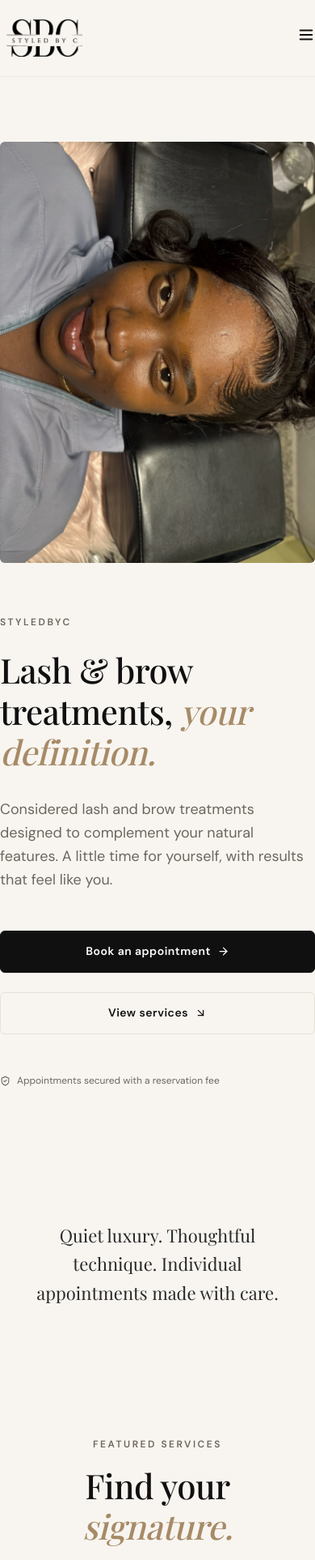
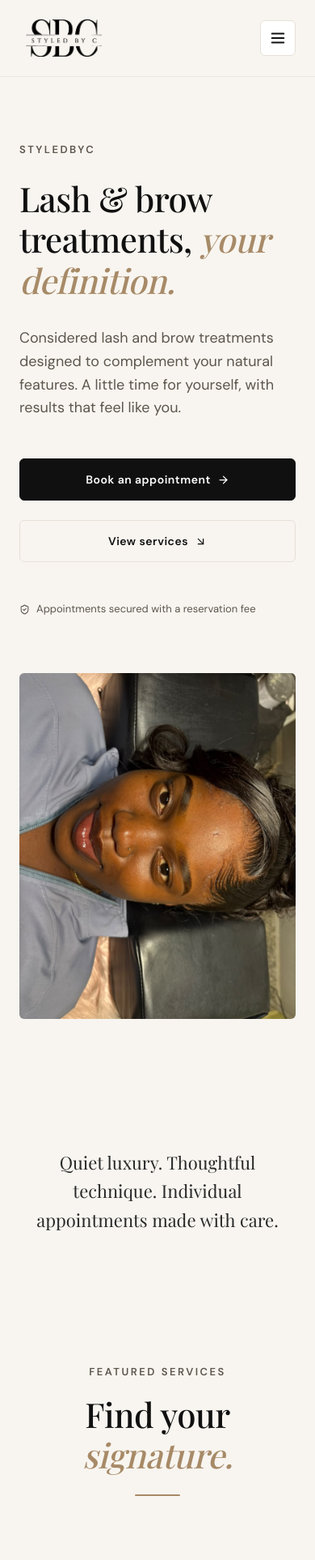
Before and after one commit to Jaytoobad/StyledByC, a React (Vite) app: page / in a window 390 px wide. Shown: the top 1926 px of the page at 81% size. Built offline with nearby package versions, Linux system fonts and the light colour scheme; a web font is replaced by a local one.

Commit message:
UI/UX refinement: hero image frames, services CTA, contrast, nav, section headings

```diff
--- a/src/components/Nav.tsx
+++ b/src/components/Nav.tsx
@@ -27,7 +27,19 @@ export function Nav() {
 
 
 
-  const close = () => setOpen(false);
+  const close = () => {
+    setOpen(false);
+    document.body.classList.remove('menu-open');
+  };
+
+  useEffect(() => {
+    if (open) {
+      document.body.classList.add('menu-open');
+    } else {
+      document.body.classList.remove('menu-open');
+    }
+    return () => document.body.classList.remove('menu-open');
+  }, [open]);
 
 
 
@@ -114,21 +126,13 @@ export function Nav() {
 
 
           <button
-
-
-
+            className="header-menu-btn"
             aria-label={open ? 'Close navigation menu' : 'Open navigation menu'}
-
             aria-expanded={open}
-
             aria-controls="mobile-nav"
-
             onClick={() => setOpen((p) => !p)}
-
           >
-
             {open ? <X size={22} /> : <Menu size={22} />}
-
           </button>
 
         </div>
--- /dev/null
+++ b/src/components/SectionHeading.tsx
@@ -0,0 +1,35 @@
+import { ReactNode } from 'react';
+
+export type HeadingAlign = 'center' | 'left';
+
+interface Props {
+  eyebrow?: string;
+  children: ReactNode;
+  align?: HeadingAlign;
+  as?: 'h1' | 'h2' | 'h3';
+  className?: string;
+}
+
+/**
+ * Reusable section heading: heading text followed by a short tan accent line.
+ * The line inherits the heading alignment (centered on centered sections,
+ * left-aligned on left-aligned ones). No browser underline is used.
+ */
+export function SectionHeading({
+  eyebrow,
+  children,
+  align = 'center',
+  as = 'h2',
+  className,
+}: Props) {
+  const Tag = as;
+  return (
+    <div className={`section-head section-head--${align}${className ? ` ${className}` : ''}`}>
+      {eyebrow && <div className="eyebrow">{eyebrow}</div>}
+      <Tag className="section-heading">
+        {children}
+        <span className="section-heading__accent" aria-hidden="true" />
+      </Tag>
+    </div>
+  );
+}
--- a/src/pages/Confirmation.tsx
+++ b/src/pages/Confirmation.tsx
@@ -85,7 +85,7 @@ export function Confirmation() {
             <dt>Status</dt>
             <dd>{latest.status}</dd>
           </div>
-          <p style={{ marginTop: 24, fontSize: 14, color: '#6d665e' }}>
+          <p style={{ marginTop: 24, fontSize: 14, color: 'var(--sb-grey)' }}>
             No payment has been taken. Do not send money until the artist
             confirms your appointment.
           </p>
--- a/src/pages/Guide.tsx
+++ b/src/pages/Guide.tsx
@@ -1,6 +1,7 @@
 import { useNavigate } from 'react-router-dom';
 import { useEffect } from 'react';
 import { ShieldCheck } from 'lucide-react';
+import { SectionHeading } from '../components/SectionHeading';
 
 export function Guide() {
   useEffect(() => {
@@ -11,14 +12,13 @@ export function Guide() {
   return (
     <main className="policy-page" id="content">
       <div className="container">
-        <div className="section-head" style={{ marginBottom: 40 }}>
-          <div className="eyebrow">Pre-appointment guide</div>
-          <h1>Your appointment, <em>prepared with care.</em></h1>
-          <p>
-            Please review this checklist before booking your appointment to
-            ensure safe application and the best results.
-          </p>
-        </div>
+        <SectionHeading eyebrow="Pre-appointment guide">
+          Your appointment, <em>prepared with care.</em>
+        </SectionHeading>
+        <p style={{ textAlign: 'center', maxWidth: 560, margin: '0 auto var(--sb-space-6)' }}>
+          Please review this checklist before booking your appointment to
+          ensure safe application and the best results.
+        </p>
 
         <article className="policy-article">
           <section>
--- a/src/pages/Home.tsx
+++ b/src/pages/Home.tsx
@@ -1,9 +1,11 @@
 import { useNavigate } from 'react-router-dom';
 import { useEffect } from 'react';
+import { Link } from 'react-router-dom';
 import { ArrowRight, ArrowDownRight, ShieldCheck } from 'lucide-react';
 import { services, settings } from '../config';
 import { money } from '../lib/money';
 import { ServiceCard } from '../components/ServiceCard';
+import { SectionHeading } from '../components/SectionHeading';
 
 const categories = Array.from(new Set(services.map((s) => s.category)));
 
@@ -55,12 +57,14 @@ export function Home() {
           </div>
 
           <div className="hero-image">
+            <div className="image-frame image-frame--hero">
               <img
                 src="/images/brow-lamination-hybrid-tint/01.jpg"
                 alt="StyledByC brow lamination and hybrid tint result"
                 loading="lazy"
                 onError={(e) => { (e.currentTarget as HTMLImageElement).src = '/images/brow-shaping-blade/placeholder.svg'; }}
               />
+            </div>
           </div>
         </div>
       </section>
@@ -76,24 +80,27 @@ export function Home() {
 
       <section className="featured">
         <div className="container">
-          <div className="section-head">
-            <div className="eyebrow">Featured services</div>
-            <h2>Find your <em>signature.</em></h2>
-          </div>
+          <SectionHeading eyebrow="Featured services">
+            Find your <em>signature.</em>
+          </SectionHeading>
           <div className="featured-grid">
             {featured.map((s) => (
               <ServiceCard key={s.id} s={s} onBook={(id) => navigate(`/book?service=${id}`)} />
             ))}
+          </div>
+          <div className="more-services">
+            <Link to="/services" className="btn btn-secondary">
+              View all services <ArrowRight size={15} />
+            </Link>
           </div>
         </div>
       </section>
 
       <section className="how-it-works">
         <div className="container">
-          <div className="section-head">
-            <div className="eyebrow">How it works</div>
-            <h2>Booking in <em>three steps.</em></h2>
-          </div>
+          <SectionHeading eyebrow="How it works">
+            Booking in <em>three steps.</em>
+          </SectionHeading>
           <div className="steps">
             <div className="step">
               <div className="step-number">1</div>
@@ -116,8 +123,9 @@ export function Home() {
 
       <section className="guide-teaser">
         <div className="guide-teaser-content">
-          <div className="eyebrow">Before you arrive</div>
-          <h3>A little preparation.<br /><em>A better experience.</em></h3>
+          <SectionHeading eyebrow="Before you arrive" align="left">
+            A little preparation.<br /><em>A better experience.</em>
+          </SectionHeading>
           <p>
             Some treatments need a little extra care before your appointment.
             Review the pre-appointment guide so we can help you get the best
@@ -134,6 +142,7 @@ export function Home() {
           </a>
         </div>
         <div className="guide-teaser-image">
+          <div className="image-frame image-frame--hero">
             <img
               src="/images/brow-lamination-hybrid-tint/02.jpg"
               alt="StyledByC pre-appointment brow care"
@@ -141,11 +150,15 @@ export function Home() {
               onError={(e) => { (e.currentTarget as HTMLImageElement).src = '/images/brow-shaping-blade/placeholder.svg'; }}
             />
           </div>
+        </div>
       </section>
 
       <section className="final-cta">
-        <div className="container">
-          <h2>Make space for <em>yourself.</em></h2>
+        <div className="final-cta-inner">
+          <div className="text">
+            <SectionHeading>
+              Make space for <em>yourself.</em>
+            </SectionHeading>
             <p>Choose your service. Pick a time that works. Leave the rest to us.</p>
             <button
               type="button"
@@ -155,6 +168,17 @@ export function Home() {
               Book your appointment <ArrowRight size={15} />
             </button>
           </div>
+          <div className="image">
+            <div className="image-frame image-frame--hero">
+              <img
+                src="/images/brow-lamination-hybrid-tint/03.jpg"
+                alt="StyledByC brow lamination result"
+                loading="lazy"
+                onError={(e) => { (e.currentTarget as HTMLImageElement).src = '/images/brow-shaping-blade/placeholder.svg'; }}
+              />
+            </div>
+          </div>
+        </div>
       </section>
     </main>
   );
--- a/src/pages/MyBookings.tsx
+++ b/src/pages/MyBookings.tsx
@@ -102,7 +102,7 @@ export function MyBookings() {
 
         <div className="policy-notice" style={{ marginTop: 24 }}>
           <Check size={16} />
-          <p style={{ display: 'inline', fontSize: 14, color: '#6d665e' }}>
+          <p style={{ display: 'inline', fontSize: 14, color: 'var(--sb-grey)' }}>
             The studio reviews every request before confirming an appointment.
             This page only shows what you submitted from this browser.
           </p>
--- a/src/pages/Services.tsx
+++ b/src/pages/Services.tsx
@@ -4,6 +4,7 @@ import { useNavigate } from 'react-router-dom';
 import { services } from '../config';
 import { ServiceCard } from '../components/ServiceCard';
 import { money } from '../lib/money';
+import { SectionHeading } from '../components/SectionHeading';
 
 export function Services() {
   useEffect(() => {
@@ -25,13 +26,12 @@ export function Services() {
   return (
     <main className="services-page" id="content">
       <div className="container">
-        <div className="section-head">
-          <div className="eyebrow">The service menu</div>
-          <h2>Considered care.<br /><em>Beautiful detail.</em></h2>
-          <p>
-            Explore the treatments and choose the one that feels right for you.
-          </p>
-        </div>
+        <SectionHeading eyebrow="The service menu">
+          Considered care.<br /><em>Beautiful detail.</em>
+        </SectionHeading>
+        <p style={{ textAlign: 'center', maxWidth: 560, margin: '0 auto var(--sb-space-6)' }}>
+          Explore the treatments and choose the one that feels right for you.
+        </p>
 
         <div className="services-filters">
           {categories.map((cat) => (
@@ -55,7 +55,7 @@ export function Services() {
             />
           ))}
           {listed.length === 0 && (
-            <p style={{ gridColumn: '1 / -1', textAlign: 'center', color: '#6d665e' }}>
+            <p style={{ gridColumn: '1 / -1', textAlign: 'center', color: 'var(--sb-grey)' }}>
               No services in this category.
             </p>
           )}
--- a/src/styles.css
+++ b/src/styles.css
@@ -9,8 +9,8 @@
   /* Colors */
   --sb-black: #101010;
   --sb-charcoal: #292929;
-  --sb-grey: #6d665e;
-  --sb-grey-light: #b9b2a9;
+  --sb-grey: #5d564d;
+  --sb-grey-light: #a89f94;
   --sb-white: #ffffff;
   --sb-ivory: #f8f5f0;
   --sb-surface: #fffdfa;
@@ -37,7 +37,7 @@
   --sb-space-8: 96px;
 
   /* Type scale */
-  --sb-text-xs: 12px;
+  --sb-text-xs: 13px;
   --sb-text-sm: 14px;
   --sb-text-base: 16px;
   --sb-text-lg: 18px;
@@ -245,6 +245,32 @@ textarea {
     padding: 0 var(--sb-space-3);
   }
 
+  .container--narrow {
+    max-width: 720px;
+  }
+
+  /* Reusable image frame: keeps the image away from the viewport edge and
+     from the scrollbar on every breakpoint. Fills its box with object-cover
+     at a fixed aspect ratio so it never stretches or overflows. */
+  .image-frame {
+    width: 100%;
+    border-radius: var(--sb-radius);
+    overflow: hidden;
+    background: #ded7ce;
+  }
+
+  .image-frame--hero {
+    aspect-ratio: 4 / 5;
+  }
+
+  .image-frame img {
+    width: 100%;
+    height: 100%;
+    object-fit: cover;
+    object-position: 50% 35%;
+    display: block;
+  }
+
 .section {
   padding: var(--sb-space-7) 0;
 }
@@ -255,6 +281,12 @@ textarea {
     margin: 0 auto var(--sb-space-7);
   }
 
+  .section-head--left {
+    text-align: left;
+    margin-left: 0;
+    margin-right: 0;
+  }
+
   .section-head .eyebrow {
     display: block;
     margin-bottom: var(--sb-space-2);
@@ -263,6 +295,26 @@ textarea {
     font-weight: 600;
     letter-spacing: 2.5px;
     text-transform: uppercase;
+  }
+
+  .section-heading {
+    display: inline-block;
+    position: relative;
+  }
+
+  .section-heading__accent {
+    display: block;
+    width: 56px;
+    height: 2px;
+    margin-top: var(--sb-space-3);
+    background: var(--sb-accent);
+    border-radius: 2px;
+  }
+
+  .section-head--center .section-heading,
+  .section-head--center .section-heading__accent {
+    margin-left: auto;
+    margin-right: auto;
   }
 
 .section-head h2 {
@@ -318,10 +370,11 @@ h1 em, h2 em, h3 em {
 
 p {
   color: var(--sb-grey);
+  max-width: 65ch;
 }
 
   .small {
-  font-size: var(--sb-text-xs);
+    font-size: var(--sb-text-sm);
     color: var(--sb-grey);
   }
 
@@ -342,6 +395,7 @@ p {
     align-items: center;
     justify-content: space-between;
     gap: var(--sb-space-3);
+    padding: 0 var(--sb-space-3);
   }
 
   .header-brand {
@@ -394,29 +448,54 @@ p {
     min-width: 180px;
   }
 
+  /* Hamburger — 44x44 tap target, vertically centered, right padding
+     matches the page's horizontal padding so it never sits on the edge. */
   .header-menu-btn {
     display: none;
-  width: 40px;
-  height: 40px;
+    width: 44px;
+    height: 44px;
     align-items: center;
     justify-content: center;
     border: 1px solid var(--sb-border);
     border-radius: var(--sb-radius);
-}
-
-/* Mobile nav panel */
+    background: var(--sb-white);
+    color: var(--sb-black);
+    cursor: pointer;
+    transition: border-color 0.2s ease, background 0.2s ease;
+    flex-shrink: 0;
+  }
+
+  .header-menu-btn:hover {
+    border-color: var(--sb-accent);
+  }
+
+  .header-menu-btn:focus-visible {
+    outline: var(--sb-focus);
+    outline-offset: 2px;
+  }
+
+  .header-menu-btn svg {
+    display: block;
+    transition: transform 0.25s ease;
+  }
+
+  .header-menu-btn[aria-expanded="true"] svg {
+    transform: rotate(90deg) scale(0.92);
+  }
+
+/* Mobile nav panel — full-screen overlay, cream background, scroll locked when open */
   .mobile-nav {
     position: fixed;
     inset: 0;
     z-index: 200;
-  background: var(--sb-black);
-  color: var(--sb-white);
+    background: var(--sb-ivory);
+    color: var(--sb-black);
     transform: translateX(100%);
-  transition: transform 0.3s ease;
-  padding: var(--sb-space-6);
+    transition: transform 0.3s cubic-bezier(0.22, 1, 0.36, 1);
+    padding: var(--sb-space-6) var(--sb-space-3) var(--sb-space-6);
     display: flex;
     flex-direction: column;
-  justify-content: space-between;
+    overflow-y: auto;
   }
 
   .mobile-nav.open {
@@ -426,7 +505,8 @@ p {
   .mobile-nav nav {
     display: flex;
     flex-direction: column;
-  gap: var(--sb-space-1);
+    gap: 0;
+    margin-bottom: var(--sb-space-6);
   }
 
   .mobile-nav a {
@@ -435,8 +515,14 @@ p {
     font-size: var(--sb-text-xl);
     font-family: var(--sb-serif);
     font-weight: 500;
-  color: var(--sb-white);
+    color: var(--sb-black);
     text-decoration: none;
+    border-bottom: 1px solid var(--sb-border);
+    transition: color 0.2s ease;
+  }
+
+  .mobile-nav a:last-child {
+    border-bottom: none;
   }
 
   .mobile-nav a[aria-current="page"] {
@@ -446,24 +532,54 @@ p {
   .mobile-nav-close {
     position: absolute;
     top: var(--sb-space-4);
-  right: var(--sb-space-4);
-  width: 40px;
-  height: 40px;
+    right: var(--sb-space-3);
+    width: 44px;
+    height: 44px;
     align-items: center;
     justify-content: center;
-  border: 1px solid rgba(255,255,255,0.2);
+    border: 1px solid var(--sb-border);
     border-radius: var(--sb-radius);
-  color: var(--sb-white);
+    background: var(--sb-white);
+    color: var(--sb-black);
+    cursor: pointer;
+    display: inline-flex;
+    flex-shrink: 0;
+  }
+
+  .mobile-nav-close:hover {
+    border-color: var(--sb-accent);
+  }
+
+  .mobile-nav-close:focus-visible {
+    outline: var(--sb-focus);
+    outline-offset: 2px;
   }
 
   .mobile-nav-book {
     margin-top: auto;
     padding-top: var(--sb-space-6);
-  border-top: 1px solid rgba(255,255,255,0.1);
+    border-top: 1px solid var(--sb-border);
+    display: flex;
+    flex-direction: column;
+    gap: var(--sb-space-3);
   }
 
   .mobile-nav-book .btn-primary {
     width: 100%;
+  }
+
+  .mobile-nav-book .btn-link {
+    width: 100%;
+    justify-content: center;
+  }
+
+  .mobile-nav-book .btn-link:hover {
+    color: var(--sb-accent);
+  }
+
+  /* Body scroll lock while the mobile menu is open */
+  body.menu-open {
+    overflow: hidden;
   }
 
 /* HOME — HERO */
@@ -479,6 +595,7 @@ p {
     grid-template-columns: 1fr 0.85fr;
     gap: var(--sb-space-7);
     align-items: center;
+    padding: 0 var(--sb-space-3);
   }
 
   .hero-content {
@@ -516,19 +633,8 @@ p {
   }
 
   .hero-image {
-  position: relative;
-  min-height: 520px;
-  background: #ded7ce;
-  border-radius: var(--sb-radius);
-  overflow: hidden;
-}
-
-.hero-image img {
-  width: 100%;
-  height: 100%;
-  object-fit: cover;
-  object-position: center;
-  filter: saturate(0.78);
+    display: flex;
+    justify-content: flex-end;
   }
 
   .hero-reassurance {
@@ -563,6 +669,12 @@ p {
     display: grid;
     grid-template-columns: repeat(3, 1fr);
     gap: var(--sb-space-4);
+  }
+
+  .more-services {
+    display: flex;
+    justify-content: center;
+    margin-top: var(--sb-space-6);
   }
 
 /* HOME — HOW IT WORKS */
@@ -616,12 +728,9 @@ p {
     background: var(--sb-surface);
   }
 
-.guide-teaser img {
-  width: 100%;
-  height: 420px;
-  object-fit: cover;
-  border-radius: var(--sb-radius);
-  background: #ded7ce;
+  .guide-teaser-image {
+    display: flex;
+    justify-content: flex-start;
   }
 
   .guide-teaser-content {
@@ -644,20 +753,37 @@ p {
     color: var(--sb-white);
   }
 
+  .final-cta-inner {
+    display: grid;
+    grid-template-columns: 1fr 1fr;
+    gap: var(--sb-space-7);
+    align-items: center;
+    text-align: left;
+  }
+
+  .final-cta .text {
+    max-width: 520px;
+  }
+
   .final-cta h2 {
     color: var(--sb-white);
     margin-bottom: var(--sb-space-3);
     max-width: 640px;
-  margin-left: auto;
-  margin-right: auto;
   }
 
   .final-cta p {
-  color: rgba(255,255,255,0.7);
+    color: rgba(255, 255, 255, 0.7);
     margin-bottom: var(--sb-space-6);
     max-width: 520px;
-  margin-left: auto;
-  margin-right: auto;
+  }
+
+  .final-cta .image {
+    display: flex;
+    justify-content: flex-end;
+  }
+
+  .final-cta .image .image-frame {
+    border-radius: var(--sb-radius);
   }
 
 /* SERVICE CARDS */
@@ -731,10 +857,6 @@ p {
 .card p {
     font-size: var(--sb-text-sm);
     line-height: 1.7;
-  display: -webkit-box;
-  -webkit-line-clamp: 3;
-  -webkit-box-orient: vertical;
-  overflow: hidden;
     margin-bottom: var(--sb-space-4);
     margin-top: var(--sb-space-2);
   }
@@ -1256,7 +1378,7 @@ p {
 .booking-row .info small {
     display: block;
     color: var(--sb-grey);
-  font-size: var(--sb-text-xs);
+    font-size: var(--sb-text-sm);
     margin-top: 2px;
   }
 
@@ -1449,11 +1571,15 @@ p {
     .hero-inner {
       grid-template-columns: 1fr;
       gap: var(--sb-space-6);
+      padding: 0 var(--sb-space-3);
     }
 
     .hero-image {
-    min-height: 400px;
-    order: -1;
+      justify-content: flex-start;
+    }
+
+    .hero-image .image-frame {
+      max-width: 620px;
     }
 
     .featured-grid,
@@ -1472,8 +1598,36 @@ p {
       gap: var(--sb-space-5);
     }
 
-  .guide-teaser img {
-    height: 320px;
+    .guide-teaser-image {
+      justify-content: flex-start;
+    }
+
+    .guide-teaser-image .image-frame {
+      max-width: 620px;
+    }
+
+    .final-cta-inner {
+      grid-template-columns: 1fr;
+      text-align: center;
+    }
+
+    .final-cta .text {
+      margin-left: auto;
+      margin-right: auto;
+    }
+
+    .final-cta h2,
+    .final-cta p {
+      margin-left: auto;
+      margin-right: auto;
+    }
+
+    .final-cta .image {
+      justify-content: flex-start;
+    }
+
+    .final-cta .image .image-frame {
+      max-width: 620px;
     }
 
     .booking-layout {
@@ -1512,6 +1666,10 @@ p {
     .services-grid,
     .grid-3 {
       grid-template-columns: 1fr;
+    }
+
+    .more-services .btn {
+      width: 100%;
     }
 
     .times {
```
Also changed, not shown: src/components/BookingFlow.tsx (+16 -14 lines). Lines whose indentation alone changed are shown as unchanged.
